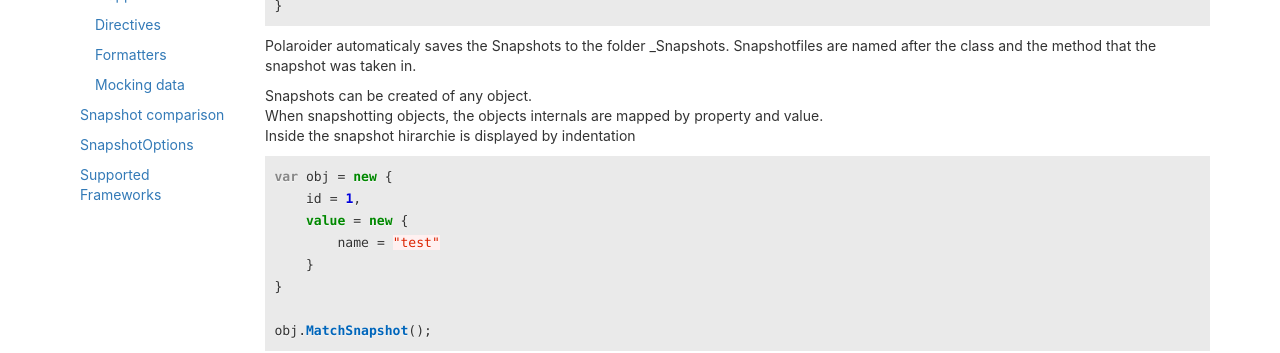
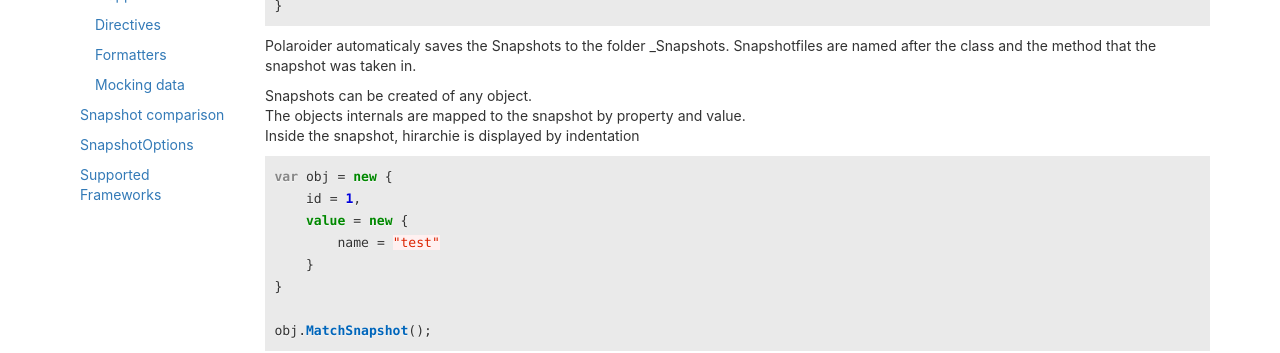
Before and after one commit to WickedFlame/Polaroider, a Jekyll site: the page built from docs/api.md, in a window 1280 px wide. Shown: the part 383-736 px from the top of the page. Built offline with Jekyll 4.4.1, drawn with Linux system fonts in a browser that asks for light colours.

Commit message:
Docs on api

````diff
--- a/docs/api.md
+++ b/docs/api.md
@@ -20,9 +20,10 @@ public class MyClass
 ```
 Polaroider automaticaly saves the Snapshots to the folder _Snapshots. Snapshotfiles are named after the class and the method that the snapshot was taken in.
 
+
 Snapshots can be created of any object.
-When snapshotting objects, the objects internals are mapped by property and value.
-Inside the snapshot hirarchie is displayed by indentation
+The objects internals are mapped to the snapshot by property and value.
+Inside the snapshot, hirarchie is displayed by indentation
 ```csharp
 var obj = new {
     id = 1,
````
